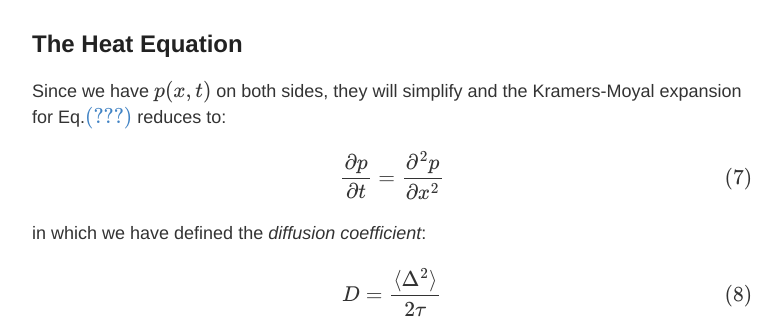
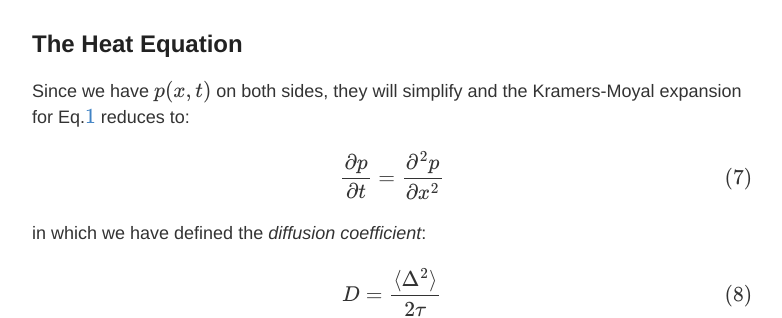
Before and after one commit to verzep/verzep.github.io, a Jekyll site: the page built from _posts/2023-03-02-Brownian-Motion-1.md, in a window 1280 px wide and 900 px high, scrolled down 2651 px. Shown: the part 156-474 px from the top of the window, without its empty margins (248-1030 px from the left). Built offline with Jekyll 4.4.1, drawn with Linux system fonts in a browser that asks for light colours; formulas are drawn with MathJax 3.

Commit message:
fixed a ref

```diff
--- a/_posts/2023-03-02-Brownian-Motion-1.md
+++ b/_posts/2023-03-02-Brownian-Motion-1.md
@@ -112,7 +112,7 @@ In which $\langle \Delta^2 \rangle$ is the variance of the displacement.
 
 ## The Heat Equation
 
-Since we have $p(x,t)$ on both sides, they will simplify and the Kramers-Moyal expansion for Eq.\eqref{CKE} reduces to:
+Since we have $p(x,t)$ on both sides, they will simplify and the Kramers-Moyal expansion for Eq.\ref{eqn:CKE} reduces to:
 
 \begin{equation}\label{eqn:heat}
     \frac{\partial p}{\partial t} = \frac{\partial^2 p}{\partial x^2}
```
